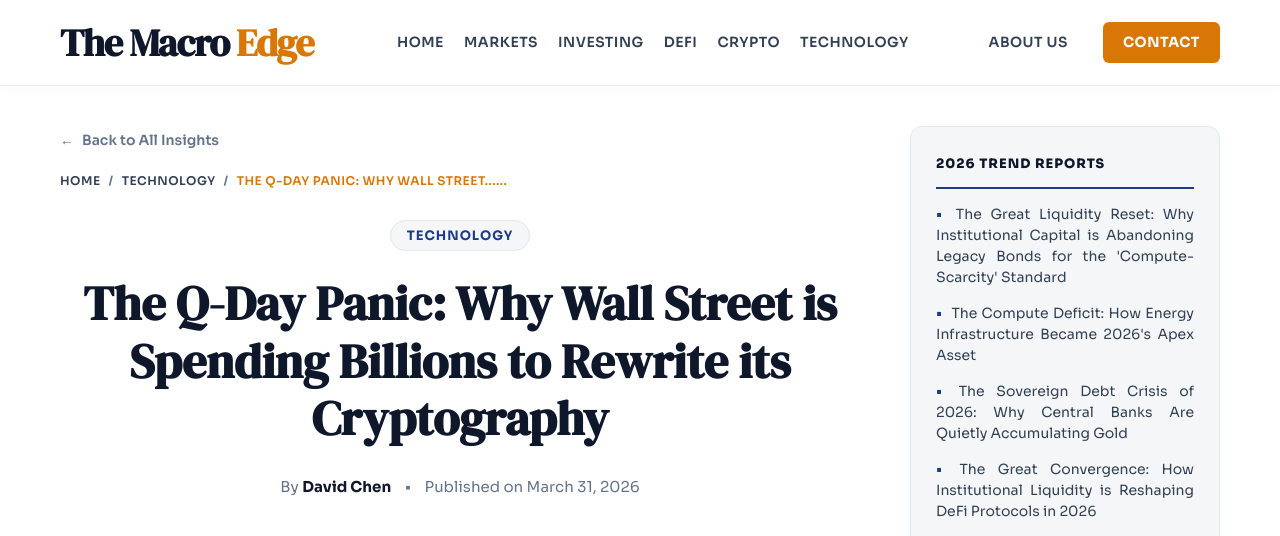
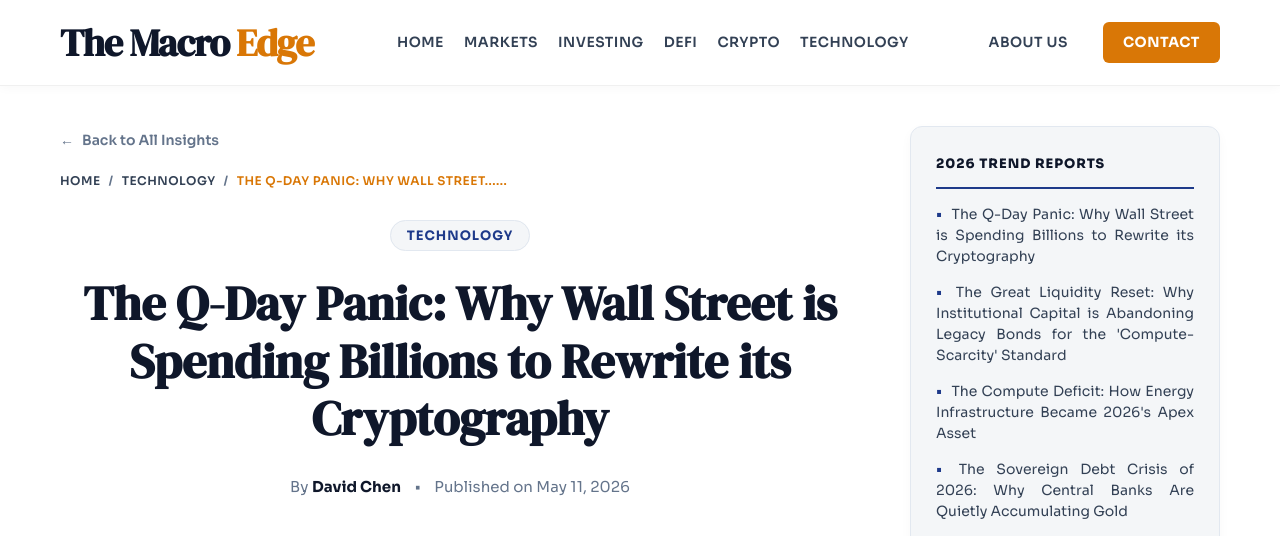
Before and after one commit to Frixx55/FinanceWorld, a Jekyll site: the page built from _posts/2026-03-31-quantum-computing-wall-street-security.md, in a window 1280 px wide and 900 px high, cut to the strip 0-536 px from the top of the window. Built offline with Jekyll 4.4.1, drawn with Linux system fonts in a browser that asks for light colours; some of the changed lines change nothing that is shown.

Commit message:
Revise publication date and image URL for post
Updated the publication date and image URL in the post.

```diff
--- a/_posts/2026-03-31-quantum-computing-wall-street-security.md
+++ b/_posts/2026-03-31-quantum-computing-wall-street-security.md
@@ -1,11 +1,12 @@
 ---
 layout: post
 title: "The Q-Day Panic: Why Wall Street is Spending Billions to Rewrite its Cryptography"
+date: 2026-05-11 10:00:00 +0200
 author: "David Chen"
 category: "Technology"
-image: "https://images.pexels.com/photos/373543/pexels-photo-373543.jpeg?auto=compress&cs=tinysrgb&w=1200"
+image: "https://images.pexels.com/photos/373543/pexels-photo-373543.jpeg"
+excerpt: "Q-Day is no longer a theoretical threat. Discover why institutional finance is racing to deploy post-quantum encryption before classical systems crumble."
 ---
-
 I was at an exclusive cybersecurity summit in London last month, entirely populated by Chief Information Security Officers (CISOs) from the world’s most systemic tier-one banks. Normally, these events are incredibly dry affairs, filled with corporate jargon and PowerPoint presentations about phishing scams. But the atmosphere at the hotel bar afterward was completely different. It was deeply, palpably anxious.
 
 They weren't worried about teenage hackers or standard ransomware groups. They were worried about physics. Specifically, they were quietly panicking over the sudden, accelerated stability of **Quantum Computing**.
```
